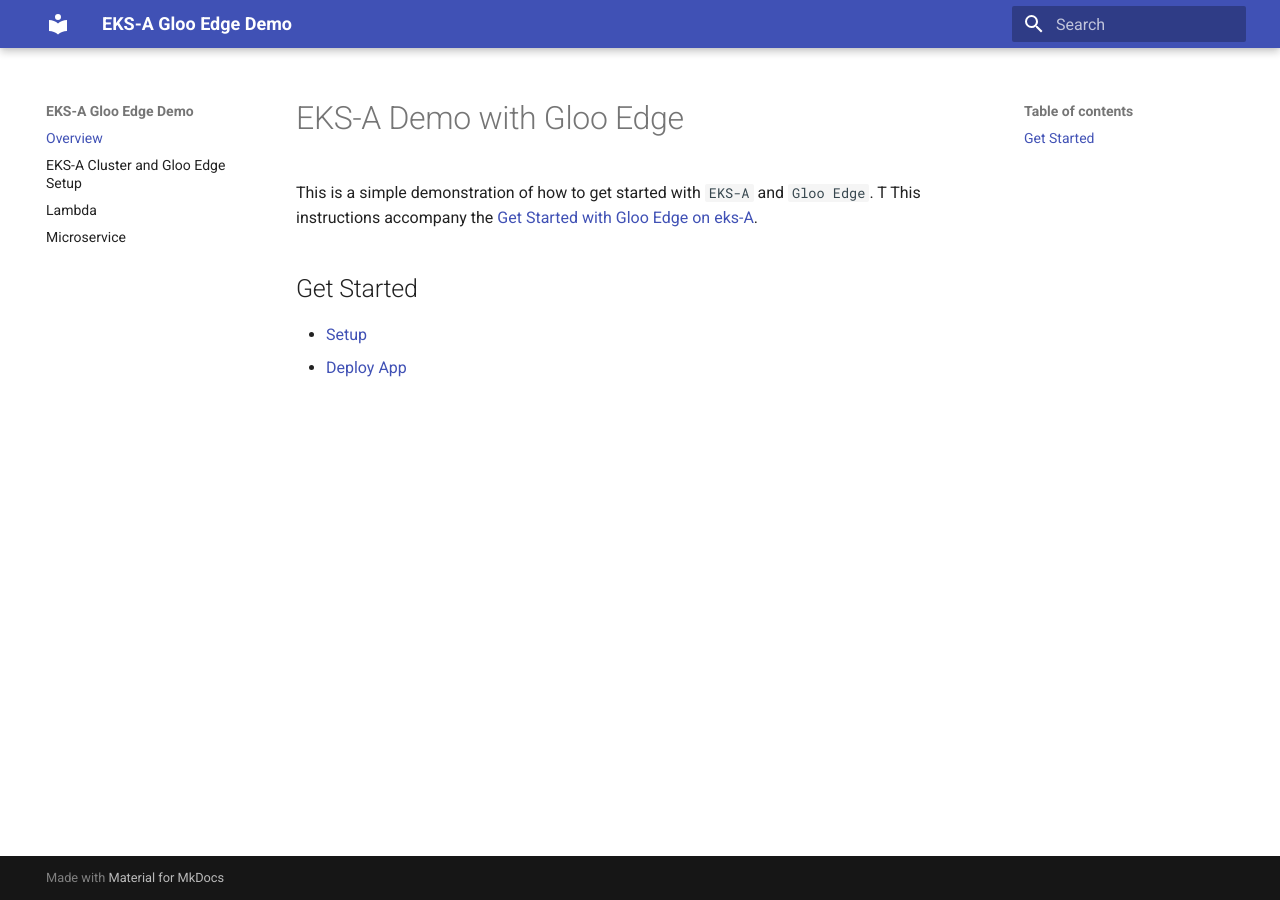
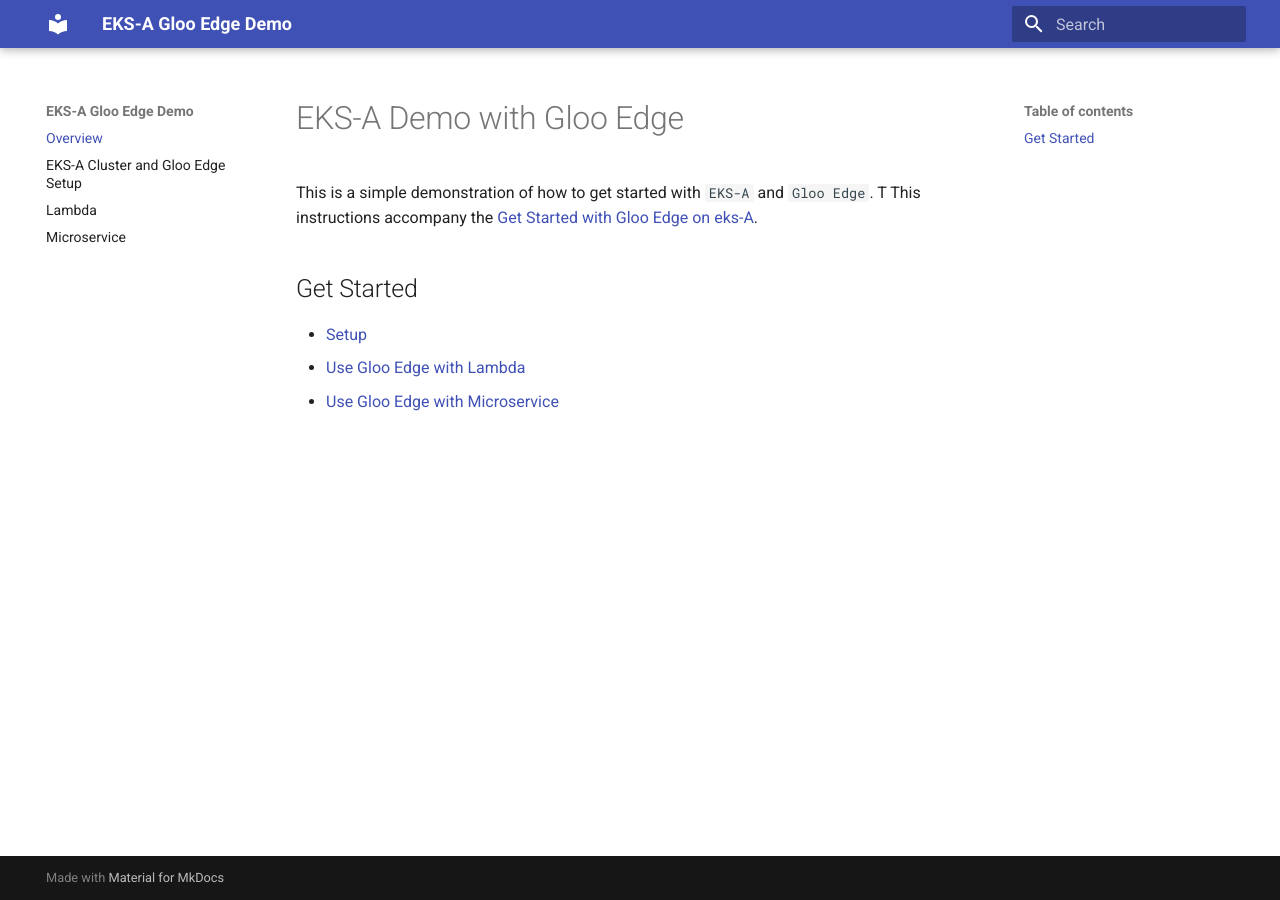
Before and after one commit to kameshsampath/gloo-edge-eks-a-demo, an MkDocs documentation site: the page built from docs/index.md, in a window 1280 px wide. Built offline with MkDocs 1.6.1 and Material for MkDocs 9.7.7, drawn with Linux system fonts in a browser that asks for light colours.

Commit message:
add site

```diff
--- a/docs/index.md
+++ b/docs/index.md
@@ -6,4 +6,5 @@
 ## Get Started
 
 * [Setup](./setup.md)
-* [Deploy App](./deploy.md)
+* [Use Gloo Edge with Lambda](./lambda.md)
+* [Use Gloo Edge with Microservice](./microservice.md)
```
Also changed, not shown: 3 other files.
